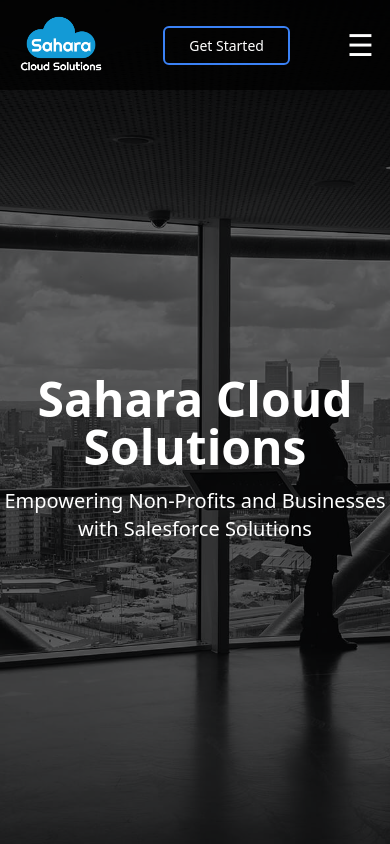
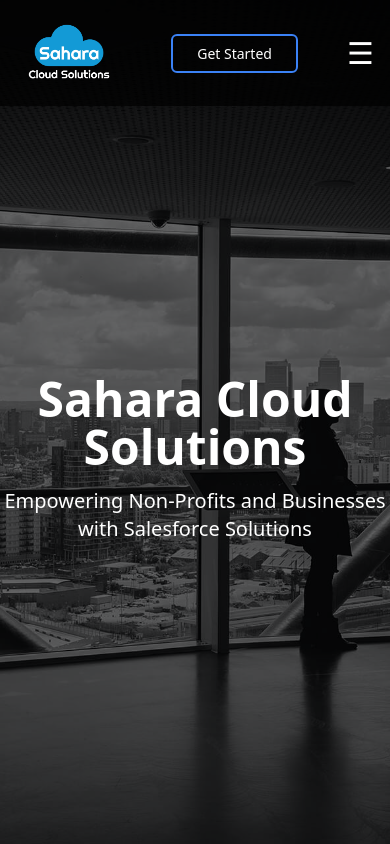
Before and after one commit to MuhammadSamiAhmad/SCS, a React (Create React App) app: page / in a window 390 px wide. Shown: the top 844 px of the page. Built offline with nearby package versions, Linux system fonts and the light colour scheme.

Commit message:
Update Header.js

```diff
--- a/src/components/Header.js
+++ b/src/components/Header.js
@@ -12,7 +12,13 @@
   return (
     <header id="header" className="fixed w-full z-20 bg-black bg-opacity-70">
       <div className="container mx-auto flex justify-between items-center px-4">
-        <img src={Logo} width={90} height={90} alt="Logo" />
+        <img
+          src={Logo}
+          width={90}
+          height={90}
+          alt="Logo"
+          className="m-2 md:m-0 lg:m-0"
+        />
         <nav
           className={`${
             isMobileMenuOpen ? "block" : "hidden"
```
